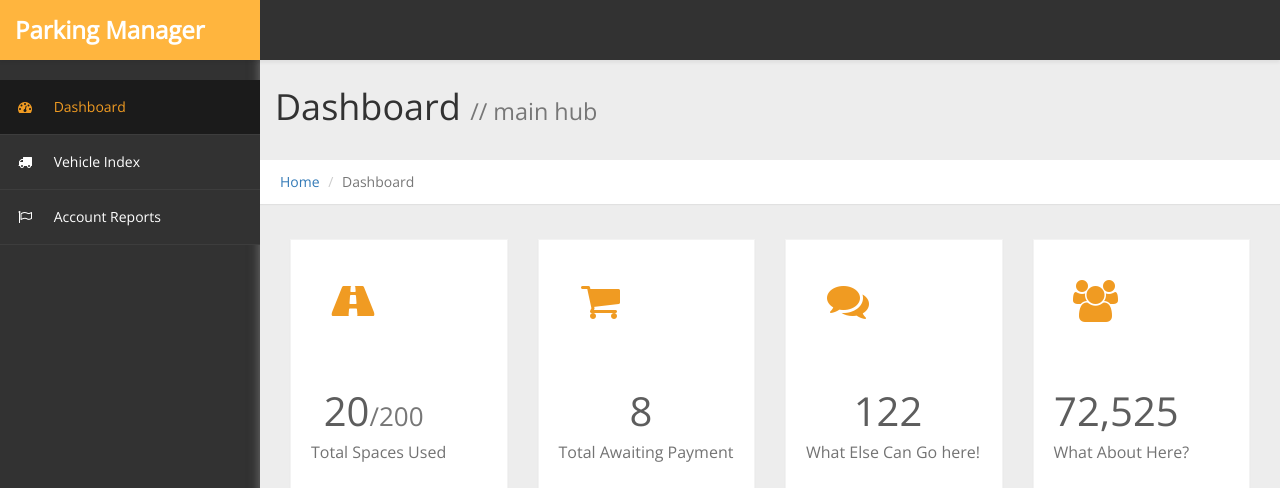
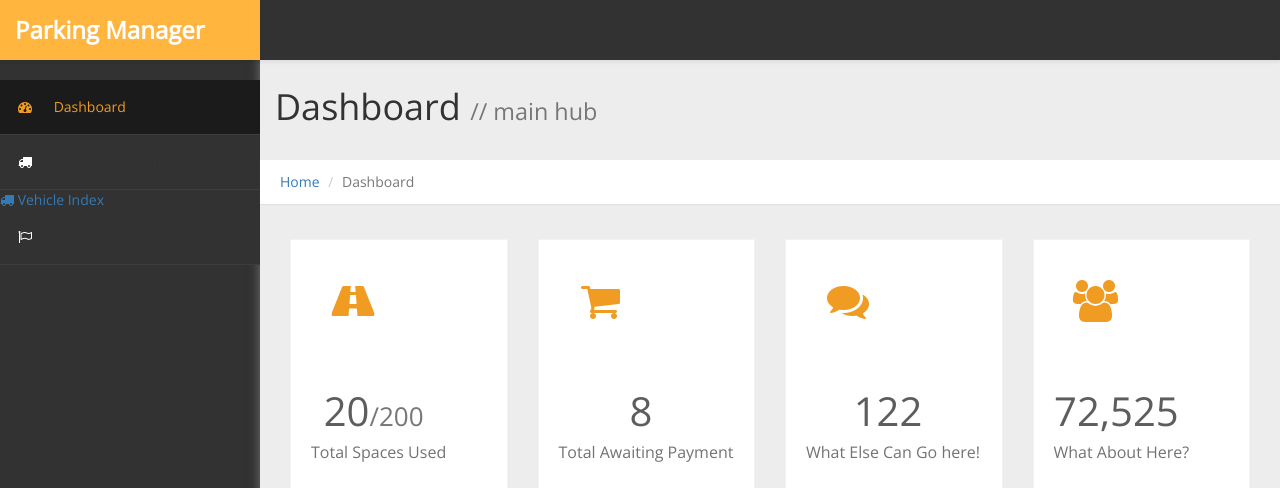
Before and after one commit to SpaceDux/ParkingManager, a PHP site: page /ParkingManager/ in a window 1280 px wide. Shown: the top 488 px of the page. Run offline with PHP 8.4, Linux system fonts and the light colour scheme; data comes from the database, SQL or seed files in the repository; some web fonts are replaced.

Commit message:
style tweaks

```diff
--- a/assets/css/custom-styles.css
+++ b/assets/css/custom-styles.css
@@ -468,6 +468,7 @@ padding-top: 4px;
 .nav-second-level li,
 .nav-third-level li {
     border-bottom: none !important;
+    background: #fff;
 }
 
 .nav-second-level li a {
@@ -484,9 +485,9 @@ padding-top: 4px;
 	padding:0;
 }
 .sidebar-collapse .nav > li > a {
-	color: #FFFFFF;
-	background:transparent;
+	color: #343434;
 	text-shadow:none;
+
 }
 .sidebar-collapse > .nav > li > a {
 	padding: 12px 10px;
@@ -494,7 +495,7 @@ padding-top: 4px;
 .sidebar-collapse > .nav > li {
 	border-bottom: 1px solid rgba(107, 108, 109, 0.19);
 }
-ul.nav.nav-second-level.collapse.in {background: #131212;}
+ul.nav.nav-second-level.collapse.in {background: #1232;}
 .sidebar-collapse .nav > li > a:hover,
 .sidebar-collapse .nav > li > a:focus {
 
--- a/index.php
+++ b/index.php
@@ -44,7 +44,17 @@
                     <li>
                         <a class="active-menu" href="<?php echo $url ?>/index.php"><i class="fa fa-dashboard"></i> Dashboard</a>
                     </li>
-                    <li>
+										<li class="">
+                        <a href="#"><i class="fa fa-truck"></i> Multi-Level Dropdown<span class="fa arrow"></span></a>
+                        <ul class="nav nav-second-level collapse" aria-expanded="false" style="height: 0px;">
+                            <li>
+                                <a href="?soon">View Accounts</a>
+                            </li>
+                            <li>
+                                <a href="#">Second Level Link</a>
+                            </li>
+                        </ul>
+                    </li>
                         <a href="<?php echo $url ?>/?ComingSoon"><i class="fa fa-truck"></i> Vehicle Index</a>
                     </li>
                     <li>
```
Also changed, not shown: 2 other files.
